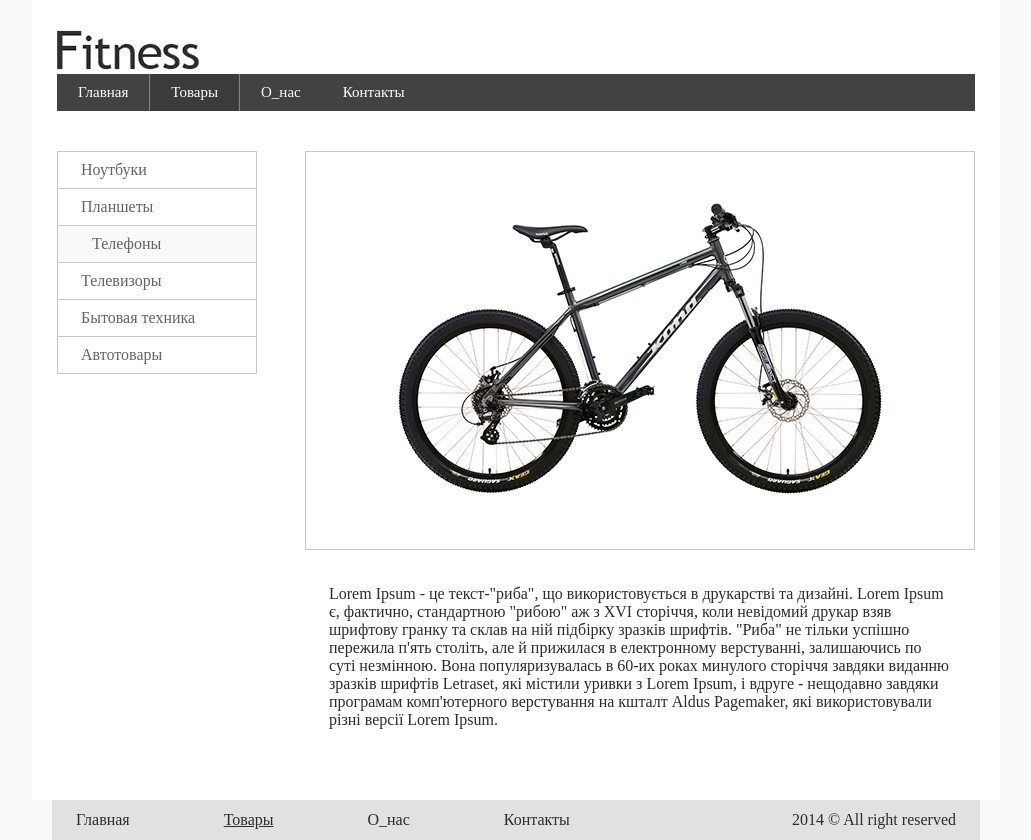
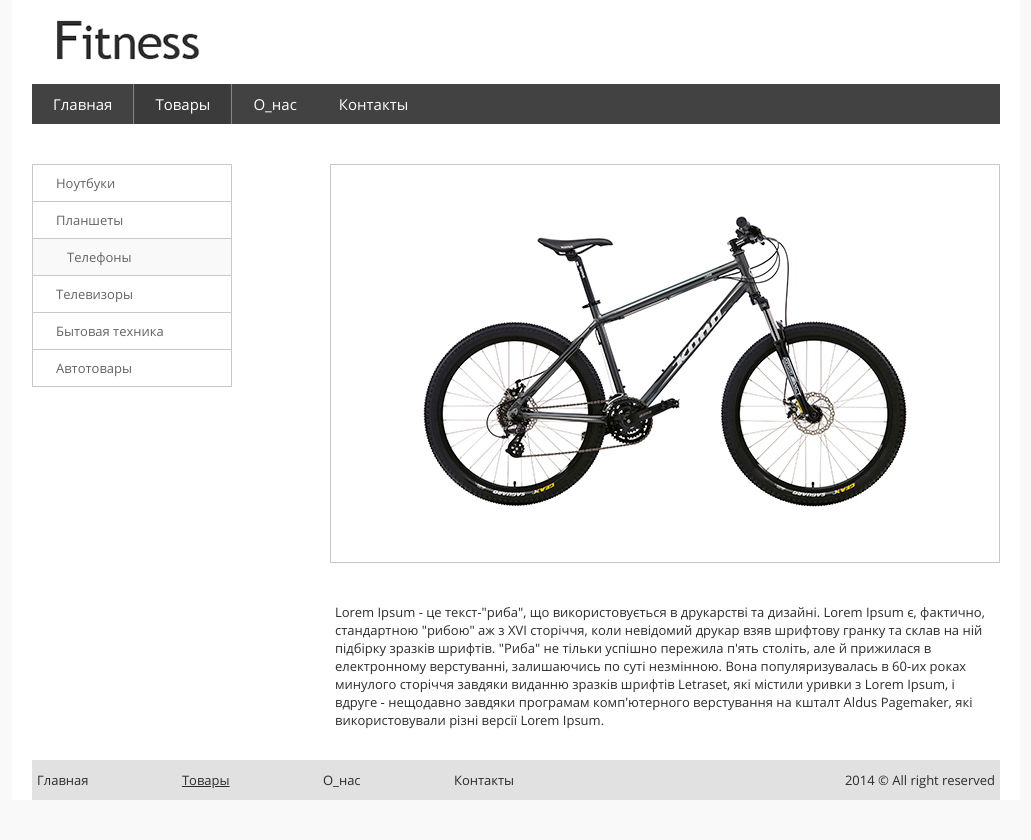
Before and after one commit to Marusya1/Homework_repository, a plain HTML site: page Home_3/index.html in a window 1280 px wide. Shown: the whole page, without its empty margins (124-1155 px from the left). After the commit the page ends 800 px from the top, so only its background shows below. Drawn offline with Linux system fonts and the light colour scheme; files that its build step writes are made by us from their sources.

Commit message:
added home_3

```diff
--- a/Home_3/style.css
+++ b/Home_3/style.css/style.css
@@ -2,8 +2,10 @@
 */
 @font-face {
     font-family: "OpenSansRegular";
-    src: url("../../fonts/OpenSansRegular/OpenSansRegular.eot");
-    src: url("../../fonts/OpenSansRegular/OpenSansRegular.eot?#iefix")format("embedded-opentype"), url("../../fonts/OpenSansRegular/OpenSansRegular.woff") format("woff"), url("../../fonts/OpenSansRegular/OpenSansRegular.ttf") format("truetype");
+    src: url("fonts/OpenSansRegular/OpenSansRegular.eot");
+    src: url("fonts/OpenSansRegular/OpenSansRegular.eot?#iefix")format("embedded-opentype"),
+    url("fonts/OpenSansRegular/OpenSansRegular.woff") format("woff"),
+    url("fonts/OpenSansRegular/OpenSansRegular.ttf") format("truetype");
     font-style: normal;
     font-weight: normal;
 }
@@ -13,7 +15,7 @@ body, html {
 }
 
 body {
-	font: 13px, OpenSansRegular, Tahoma, Verdana;
+	font: 13px "OpenSansRegular", Tahoma, Verdana;
 	background: #f9f9f9;
 	color: #2c2c2c;
 	margin: 0;
@@ -40,24 +42,23 @@ p {
 
 .wrapper {
 	width: 968px;
+	height: 100%;
 	margin: 0 auto;
-	padding: 0;
+	padding: 0 20px;
     background-color: #fff;
     display: table;
-    overflow: hidden;;
+    overflow: hidden;
     table-layout: fixed;
-    min-height: 100%;
+    min-width: 968px;
   }
 .wrapper1 {
-	padding: 30px 25px 0px;
-	/*display: table-row;
-	height: 100%;*/
+	display: table-row;
+	height: 100%;
 }
 
-.logo {
-	margin-bottom: 33px;
-		}
-
+.logo img{
+	padding: 20px 30px 20px 25px;
+}
 
 .menu {
 	overflow: hidden;
@@ -126,6 +127,7 @@ p {
 	float: right;
 	width: 670px;
 	margin-bottom: 0px;
+	padding-bottom: 25px;
 }
 
 .content-img{
@@ -137,7 +139,8 @@ p {
 }
 .content p{
 	float: right;
-	padding: 0 24px;
+	padding: 0;
+	padding: 5px;
 
 }
 
@@ -146,9 +149,8 @@ p {
 .footer {
 	overflow: hidden;
     background: #e1e1e1;
-    padding: 0 24px;
+    padding: 0 5px;
     margin: 0 auto;
-    width: 880px;
 }
 
 .menu-bottom {
--- a/Home_4/style.css
+++ b/Home_4/style.css
@@ -50,7 +50,6 @@ p {
 
 .wrapper{
 	position: relative;
-
 	width: 1000px;
 	height: 100%;
 	margin: 0 auto;
@@ -63,9 +62,10 @@ p {
 	table-layout: fixed;
 	min-width: 1000px;
 }
-/*.wrapper1 {
+.wrapper1 {
 	display: table-row;
-	height: 100%;}*/
+	height: 100%;
+}
 
 	/* - - header - - */
 
@@ -108,7 +108,7 @@ p {
 	color: #5fa5bb;
 }
 .countries li{
-
+	text-align: center;
 	display: inline-block;
 	padding-right: 7px;
 	top: 50px;
@@ -127,18 +127,19 @@ p {
 
   /* - - conteiner - - */
 
-.tools-bar {
-	margin-top: 0;
+.menu {
+/*	margin-top: 0;*/
 	background: #323232;
 	border: 1px solid #c8c8c8;
-	top:50%;
+/*	top:50%;*/
 }
-.tools-bar li{
-	display: inline-block;
+.menu li{
+	float: left;
+/*	display: inline-block;*/
 	position: relative;
 }
 
-.tools-bar a{
+.menu a{
 	display: block;
 	padding: 10px 25px;
 	font-size: 15px;
@@ -147,7 +148,7 @@ p {
 	color: #fff;
 	height: 25px;
 }
-.tools-bar a:hover {
+.menu a:hover {
 	background-color: #333333;
 }
 .submenu {
@@ -160,11 +161,27 @@ p {
 	color: #fff;
 }
 .submenu li {
+	float: none;
 	display: block;
-
+}
+.menu li .hassub{
+	position: relative;
+}
+.menu li.hassub:before {
+	content: '';
+	display: block;
+	border: 5px solid transparent;
+	border-top: 5px solid #fff;
+	position: absolute;
+	right: 0;
+	top: 50%;
+	margin-top: -3px;
+}
+.menu li:hover .submenu {
+	display: block;
 }
 .submenu a {
-	display: block;
+	/*display: block;*/
 	padding: 10px 25px;
 	color: #fff;
 	background-color: #333333;
@@ -172,10 +189,6 @@ p {
 }
 .submenu a:hover {
 	text-decoration: underline;
-}
-.tools-bar li:hover,
-.submenu {
-	display: block;
 }
 
 .sidebar a,
```
Also changed, not shown: Home_3/index.html (+4 -4 lines), Home_4/index.html (+24 -17 lines).
